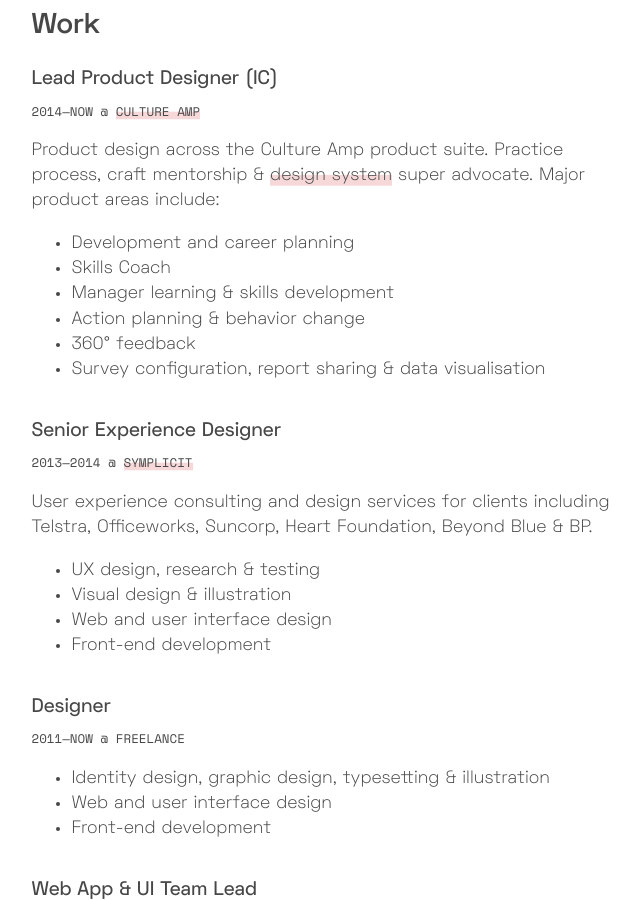
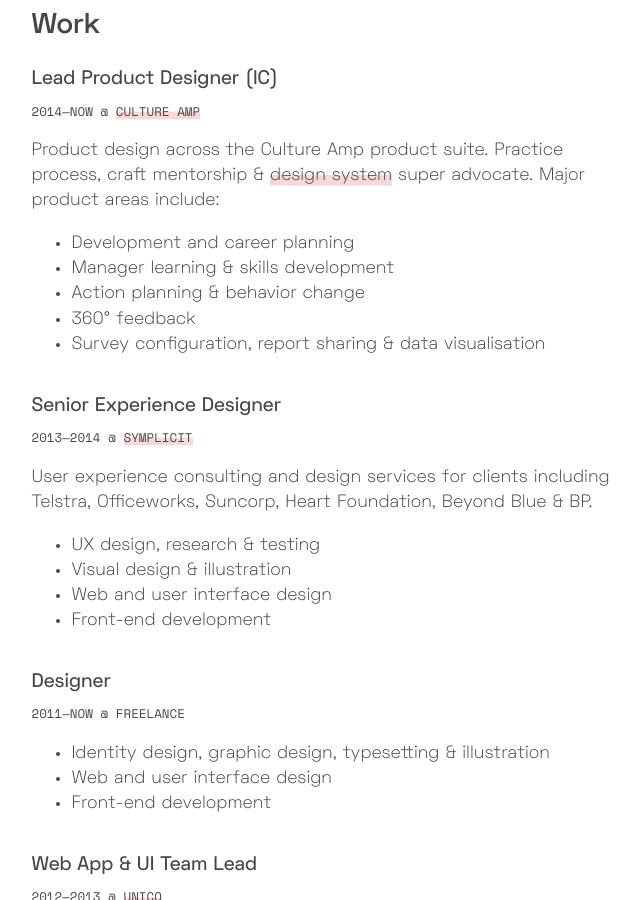
Before and after one commit to dlimiter/dlimiter.github.io, a Jekyll site: the page built from about.html, in a window 1280 px wide and 900 px high, scrolled down 464 px. Shown: the whole window, without its empty margins (549-1189 px from the left). Built offline with Jekyll 4.4.1, drawn with Linux system fonts in a browser that asks for light colours.

```diff
--- a/about.html
+++ b/about.html
@@ -29,7 +29,6 @@
     description = "<p>Product design across the Culture Amp product suite. Practice process, craft mentorship &amp; <a href='https://cultureamp.design/'>design system</a> super advocate. Major product areas include:</p>
     <ul>
       <li>Development and career planning</li>
-      <li>Skills Coach</li>
       <li>Manager learning &amp; skills development</li>
       <li>Action planning &amp; behavior change</li>
       <li>360° feedback</li>
```
